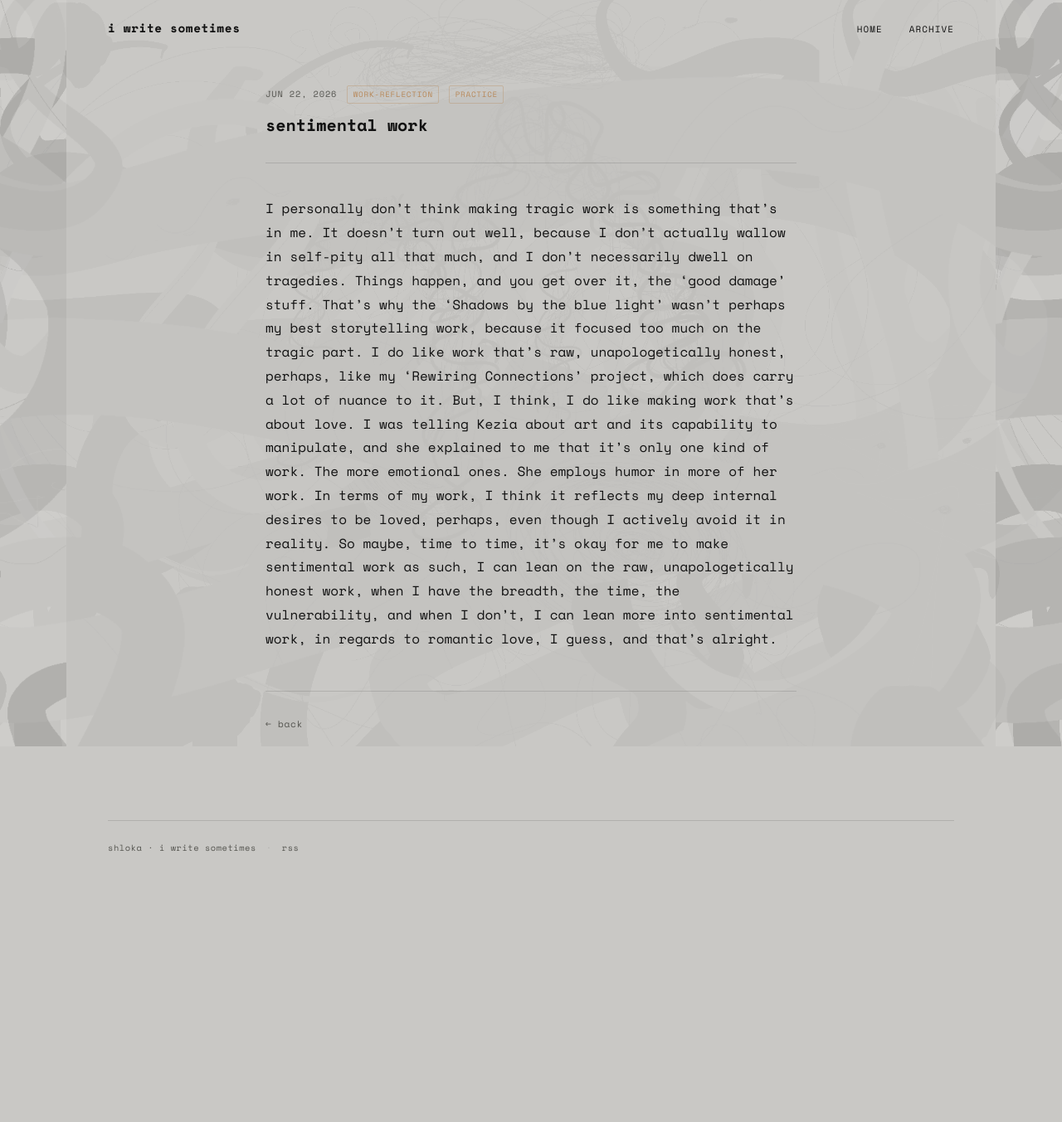
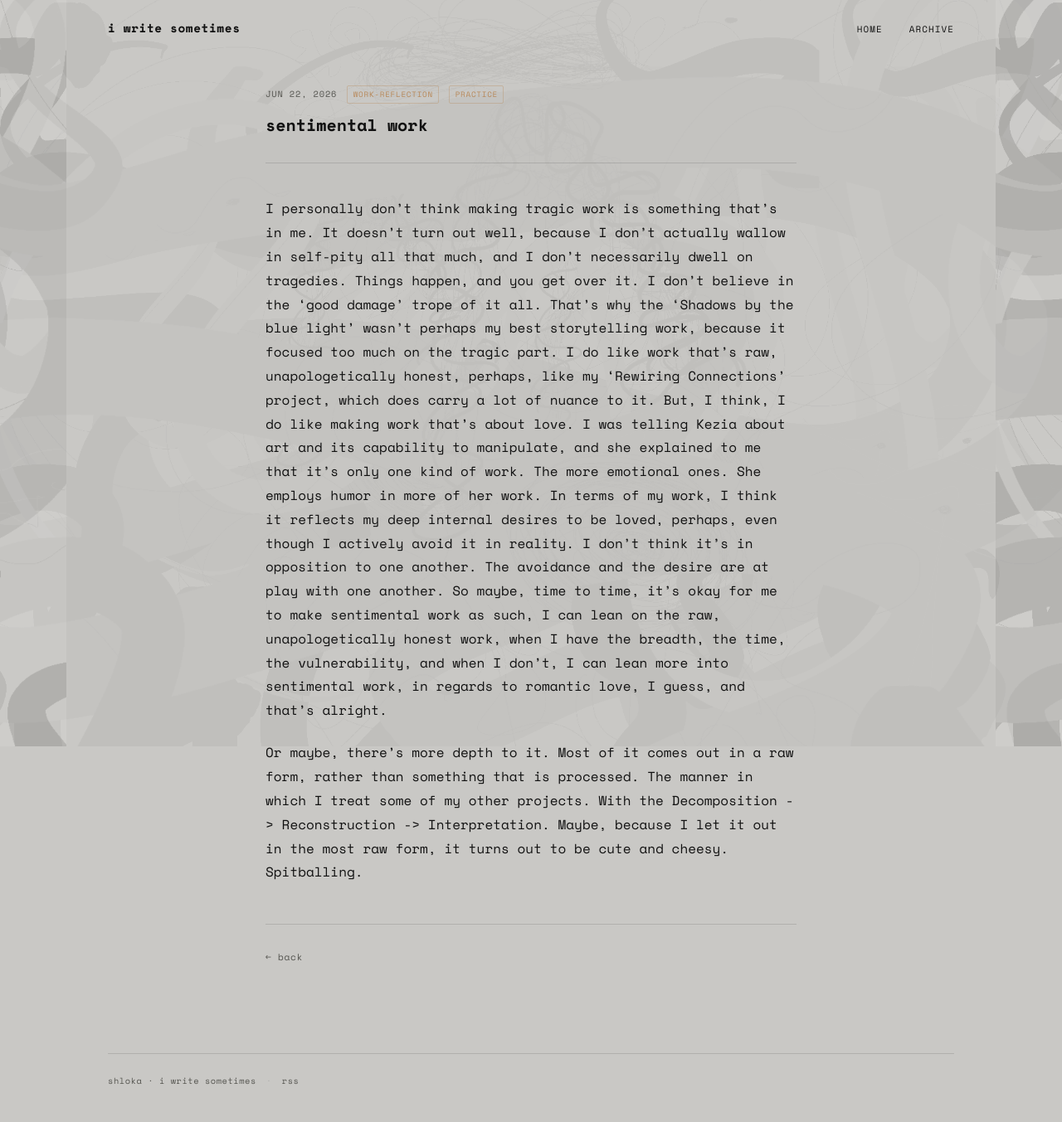
Before and after one commit to shlokamohanty/i-write-sometimes, a Jekyll site: the page built from _posts/2026-06-24-sentimental-work.md, in a window 1280 px wide. Shown: the whole page at 83% size. Built offline with Jekyll 4.4.1, drawn with Linux system fonts in a browser that asks for light colours; some web fonts are replaced; before the commit the page ends 1071 px from its top, so only the background shows below that.

Commit message:
wefwef
wefweweg

```diff
--- a/_posts/2026-06-24-sentimental-work.md
+++ b/_posts/2026-06-24-sentimental-work.md
@@ -8,4 +8,6 @@ tags:
   - practice
 ---
 
-I personally don't think making tragic work is something that's in me. It doesn't turn out well, because I don't actually wallow in self-pity all that much, and I don't necessarily dwell on tragedies. Things happen, and you get over it, the 'good damage' stuff. That's why the 'Shadows by the blue light' wasn't perhaps my best storytelling work, because it focused too much on the tragic part. I do like work that's raw, unapologetically honest, perhaps, like my 'Rewiring Connections' project, which does carry a lot of nuance to it. But, I think, I do like making work that's about love. I was telling Kezia about art and its capability to manipulate, and she explained to me that it's only one kind of work. The more emotional ones. She employs humor in more of her work. In terms of my work, I think it reflects my deep internal desires to be loved, perhaps, even though I actively avoid it in reality. So maybe, time to time, it's okay for me to make sentimental work as such, I can lean on the raw, unapologetically honest work, when I have the breadth, the time, the vulnerability, and when I don't, I can lean more into sentimental work, in regards to romantic love, I guess, and that's alright.
+I personally don't think making tragic work is something that's in me. It doesn't turn out well, because I don't actually wallow in self-pity all that much, and I don't necessarily dwell on tragedies. Things happen, and you get over it. I don't believe in the 'good damage' trope of it all. That's why the 'Shadows by the blue light' wasn't perhaps my best storytelling work, because it focused too much on the tragic part. I do like work that's raw, unapologetically honest, perhaps, like my 'Rewiring Connections' project, which does carry a lot of nuance to it. But, I think, I do like making work that's about love. I was telling Kezia about art and its capability to manipulate, and she explained to me that it's only one kind of work. The more emotional ones. She employs humor in more of her work. In terms of my work, I think it reflects my deep internal desires to be loved, perhaps, even though I actively avoid it in reality. I don't think it's in opposition to one another. The avoidance and the desire are at play with one another. So maybe, time to time, it's okay for me to make sentimental work as such, I can lean on the raw, unapologetically honest work, when I have the breadth, the time, the vulnerability, and when I don't, I can lean more into sentimental work, in regards to romantic love, I guess, and that's alright.
+
+Or maybe, there's more depth to it. Most of it comes out in a raw form, rather than something that is processed. The manner in which I treat some of my other projects. With the Decomposition -> Reconstruction -> Interpretation. Maybe, because I let it out in the most raw form, it turns out to be cute and cheesy. Spitballing.
```
Also changed, not shown: _posts/.obsidian/workspace.json (+7 -7 lines).
